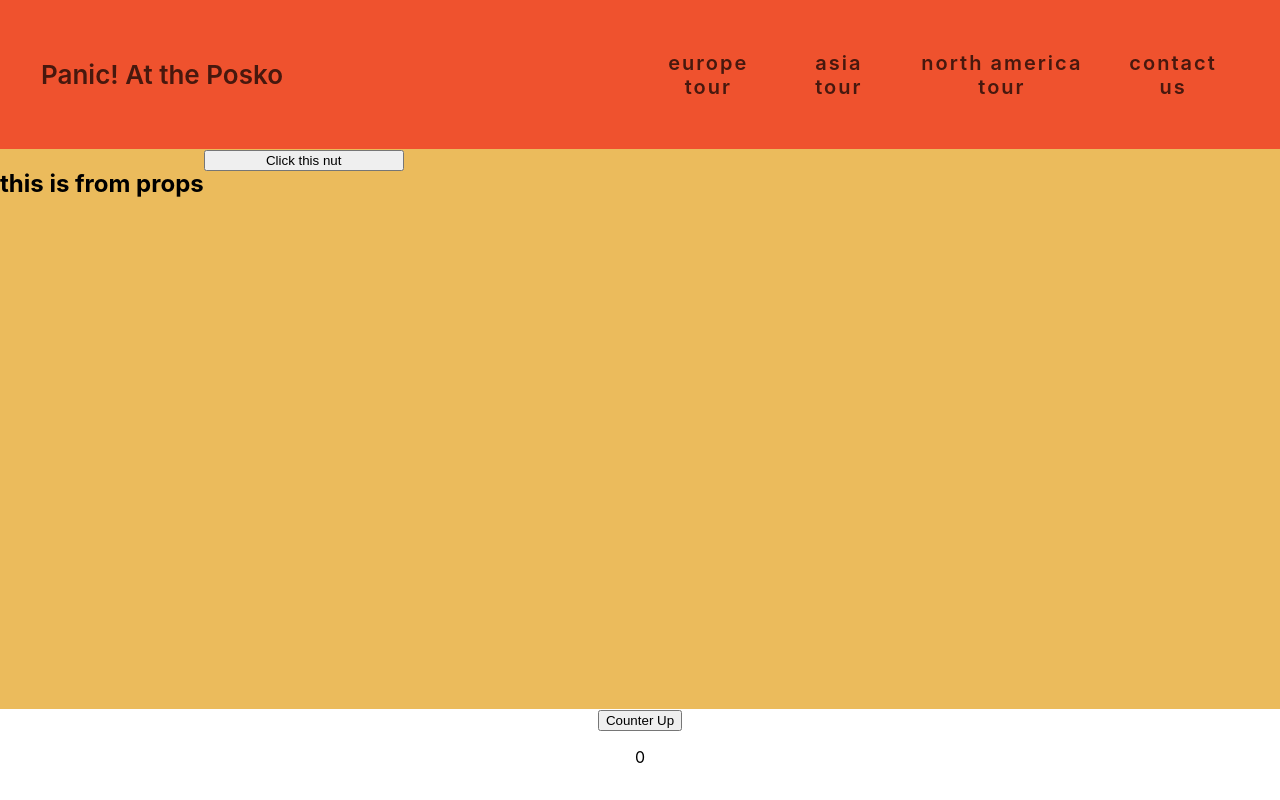
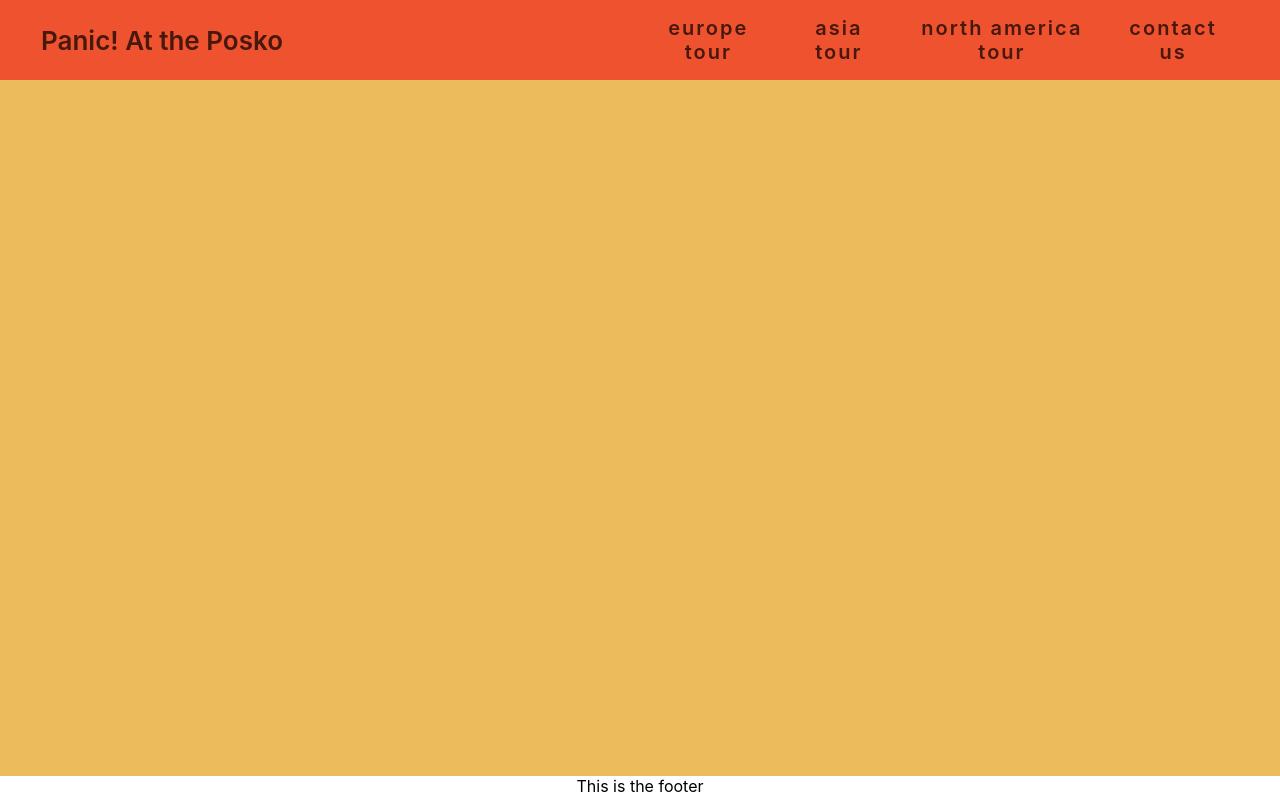
Before and after one commit to kenhardika/Test_React, a React (Create React App) app in the folder tour-tickets-web/: page / in a window 1280 px wide. Built offline with nearby package versions, Linux system fonts and the light colour scheme.

Commit message:
Update structure

```diff
--- a/tour-tickets-web/package.json
+++ b/tour-tickets-web/package.json
@@ -9,6 +9,7 @@
     "gh-pages": "^4.0.0",
     "react": "^18.2.0",
     "react-dom": "^18.2.0",
+    "react-router-dom": "^6.4.2",
     "react-scripts": "5.0.1",
     "web-vitals": "^2.1.4"
   },
--- a/tour-tickets-web/src/App.css
+++ b/tour-tickets-web/src/App.css
@@ -15,17 +15,17 @@
 
 .App-header {
   background-color: #ef522e;
-  min-height: 5vh;
+  height: 5vh;
   display: flex;
   flex-direction: row;
   align-items: center;
   justify-content: center;
   font-size: calc(10px + 2vmin);
   color: #47180e;
-  padding: 2vw 2.2vw;
+  padding: 2.5vh 2.2vw;
 }
 .App-main{
-  min-height: 70vh;
+  height: 87vh;
   display: flex;
   background-color: #ebbb5c;
 }
@@ -87,6 +87,10 @@
   width: 200px;
 }
 
+footer{
+  height: 3vh;
+}
+
 /* @keyframes App-logo-spin {
   from {
     transform: rotate(0deg);
--- a/tour-tickets-web/src/App.js
+++ b/tour-tickets-web/src/App.js
@@ -2,25 +2,14 @@
 import { Header } from './Header';
 import { Main } from './Main';
 import React, { Component } from 'react';
+import Footer from './Footer';
 
 class App extends Component {
   constructor(props) {
     super(props);
-    this.onClickBtn = this.onClickBtn.bind(this);
-    this.counterUp = this.counterUp.bind(this);
     this.state = {
       count: 0,
     };
-  }
-
-  onClickBtn(){
-    console.log('button clicked');
-  }
-  counterUp(){
-    this.setState({
-      count: this.state.count + 1,
-    });
-    console.log(this.state);
   }
 
   render(){
@@ -29,8 +18,7 @@
         <Header/>
         {/* instead of passing a string, we’re just passing a function below on onButtonClicked */}
         <Main text = "this is from props" onButtonClicked = {this.onClickBtn}/>
-         <button onClick={this.counterUp}> Counter Up </button>
-         <p>{this.state.count}</p>
+        <Footer/>
       </div>
     );
   }
--- /dev/null
+++ b/tour-tickets-web/src/Footer.js
@@ -0,0 +1,11 @@
+import React from 'react';
+
+function Footer(props) {
+    return (
+        <footer>
+            This is the footer
+        </footer>
+    );
+}
+
+export default Footer;
--- /dev/null
+++ b/tour-tickets-web/src/HooksTest.js
@@ -0,0 +1,12 @@
+import React from 'react';
+
+function HooksTest(props) {
+
+    return (
+        <div>
+
+        </div>
+    );
+}
+
+export default HooksTest;
--- a/tour-tickets-web/src/Main.js
+++ b/tour-tickets-web/src/Main.js
@@ -1,5 +1,6 @@
 /* eslint-disable no-useless-constructor */
 import React, {Component} from 'react';
+import HooksTest from './HooksTest';
 export class Main extends Component{
     constructor(props) {
         super(props);
@@ -8,15 +9,12 @@
         // console.log(this.props);
         // with class component, use this inside render
         // dissect property entering from outside to this.props{a,b} and assign a to text then b to onButtonClicked
-        const {text, onButtonClicked} = this.props;
+        // const {text, onButtonClicked} = this.props;
         // console.log(text);
         // console.log(onButtonClicked);
         return (
             <main className="App-main">
-                <h2> {text}</h2>
-                <div className="buttonLayer">
-                    <button onClick={onButtonClicked}> Click this nut </button>
-                </div>
+                <HooksTest />
             </main>
         )
     }
```
Also changed, not shown: 1 other file (tests, documents, lock files or other folders).
